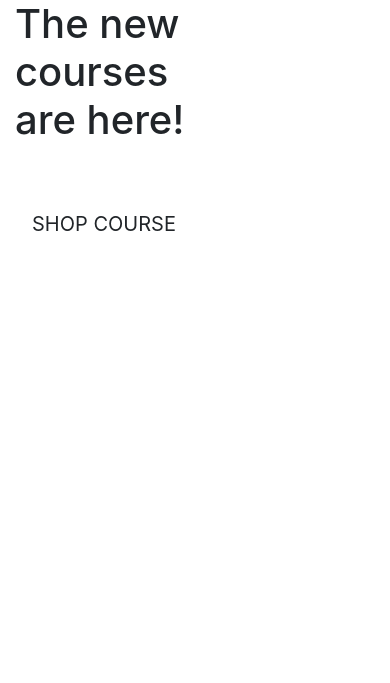
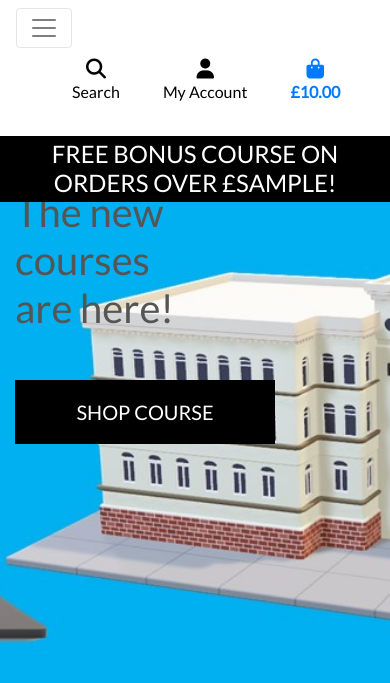
Before and after one commit to DanteHealy/Learn_Shop, a Django app: template home/templates/home/index.html in a window 390 px wide. Shown: the top 683 px of the page. Run offline with Django 3.2, Linux system fonts and the light colour scheme; the template is opened without the code that fills it: most values are stand-ins (such as "Sample title", 1, 10 or a date in 2020); some libraries are stand-ins or nearby versions.

Commit message:
added mobile header and main navbar

```diff
--- a/static/css/base.css
+++ b/static/css/base.css
@@ -3,7 +3,7 @@ html {
 }
 
 body {
-    background: url('/media/homepage_background_cropped.jpg') no-repeat center center fixed;
+    background: url('/media/00background-image.jpg') no-repeat center center fixed;
     background-size: cover;
     height: calc(100vh - 164px);
     color: #555;
@@ -27,7 +27,7 @@ body {
     width: fit-content;
 }
 
-.shop-now-button {
+.shop-course-button {
     background: black;
     color: white;
     min-width: 260px;
@@ -56,6 +56,11 @@ body {
     border: 1px solid black !important;
 }
 
+.bg-black {
+    background: #000 !important;
+}
+
+
 /* -------------------------------- Media Queries */
 
 /* Slightly larger container on xl screens */
--- a/templates/base.html
+++ b/templates/base.html
@@ -1,3 +1,5 @@
+{% load static %}
+
 <!doctype html>
 <html lang="en">
 <head>
@@ -14,6 +16,7 @@
     {% block corecss %}
         <link rel="stylesheet" href="https://stackpath.bootstrapcdn.com/bootstrap/4.4.1/css/bootstrap.min.css" integrity="sha384-Vkoo8x4CGsO3+Hhxv8T/Q5PaXtkKtu6ug5TOeNV6gBiFeWPGFN9MuhOf23Q9Ifjh" crossorigin="anonymous">
         <link href="https://fonts.googleapis.com/css2?family=Lato&display=swap" rel="stylesheet">
+        <link rel="stylesheet" href="{% static 'css/base.css' %}">
     {% endblock %}
 
     {% block extra_css %}
@@ -93,6 +96,20 @@
                     </ul>
                 </div>
             </div>
+            <div class="row bg-white">
+                <nav class="navbar navbar-expand-lg navbar-light w-100">
+                    <button class="navbar-toggler" type="button" data-toggle="collapse" data-target="#main-nav" aria-controls="main-nav" aria-expanded="false" aria-label="Toggle navigation">
+                        <span class="navbar-toggler-icon"></span>
+                    </button>
+                    {% include 'includes/mobile-top-header.html' %}
+                    {% include 'includes/main-nav.html' %}
+                </nav>
+            </div>
+            <div id="delivery-banner" class="row text-center">
+                <div class="col bg-black text-white">
+                    <h4 class="logo-font my-1">Free bonus course on orders over £{{ free_bonus_threshold }}!</h4>
+                </div>
+            </div>
         </header>
 
         {% if messages %}
--- /dev/null
+++ b/templates/includes/main-nav.html
@@ -0,0 +1,50 @@
+<div class="collapse navbar-collapse" id="main-nav">
+    <ul class="navbar-nav w-auto mx-auto">
+        <li class="nav-item dropdown">
+            <a class="logo-font font-weight-bold nav-link text-black mr-5" href="#" id="all-products-link" data-toggle="dropdown" aria-haspopup="true" aria-expanded="false">
+                All Courses
+            </a>
+            <div class="dropdown-menu border-0" aria-labelledby="all-products-link">
+                <a href="" class="dropdown-item">By Price</a>
+                <a href="" class="dropdown-item">By Rating</a>
+                <a href="" class="dropdown-item">By Category</a>
+                <a href="" class="dropdown-item">All Courses</a>
+            </div>
+        </li>
+
+        <li class="nav-item dropdown">
+            <a class="logo-font font-weight-bold nav-link text-black mr-5" href="#" id="clothing-link" data-toggle="dropdown" aria-haspopup="true" aria-expanded="false">
+                Business Courses
+            </a>
+            <div class="dropdown-menu border-0" aria-labelledby="clothing-link">
+                <a href="" class="dropdown-item">Marketing &amp; Sales</a>
+                <a href="" class="dropdown-item">Finance</a>
+                <a href="" class="dropdown-item">Innovation</a>
+                <a href="" class="dropdown-item">Soft Skills</a>
+            </div>
+        </li>
+
+        <li class="nav-item dropdown">
+            <a class="logo-font font-weight-bold nav-link text-black mr-5" href="#" id="homeware-link" data-toggle="dropdown" aria-haspopup="true" aria-expanded="false">
+                Digital Courses
+            </a>
+            <div class="dropdown-menu border-0" aria-labelledby="homeware-link">
+                <a href="" class="dropdown-item">Coding</a>
+                <a href="" class="dropdown-item">Data</a>
+                <a href="" class="dropdown-item">System Deployment</a>
+            </div>
+        </li>
+
+        <li class="nav-item dropdown">
+            <a class="logo-font font-weight-bold nav-link text-black" href="#" id="specials-link" data-toggle="dropdown" aria-haspopup="true" aria-expanded="false">
+                Special Offers
+            </a>
+            <div class="dropdown-menu border-0" aria-labelledby="specials-link">
+                <a href="" class="dropdown-item">New Arrivals</a>
+                <a href="" class="dropdown-item">Deals</a>
+                <a href="" class="dropdown-item">Clearance</a>
+                <a href="" class="dropdown-item">All Specials</a>
+            </div>
+        </li>
+    </ul>
+</div>
--- /dev/null
+++ b/templates/includes/mobile-top-header.html
@@ -0,0 +1,58 @@
+<ul>
+  <li class="list-inline-item">
+    <a class="text-black nav-link d-block d-lg-none" href="#" id="mobile-search" data-toggle="dropdown" aria-haspopup="true" aria-expanded="false">
+        <div class="text-center">
+            <div><i class="fas fa-search fa-lg"></i></div>
+            <p class="my-0">Search</p>
+        </div>
+    </a>
+    <div class="dropdown-menu border-0 w-100 p-3 rounded-0 my-0" aria-labelledby="mobile-search">
+        <form class="form" method="GET" action="">
+            <div class="input-group w-100">
+                <input class="form-control border border-black rounded-0" type="text" name="q" placeholder="Search our site">
+                <div class="input-group-append">
+                    <button class="form-control form-control btn btn-black border border-black rounded-0" type="submit">
+                        <span class="icon">
+                            <i class="fas fa-search"></i>
+                        </span>
+                    </button>
+                </div>
+            </div>
+        </form>
+    </div>
+</li>
+<li class="list-inline-item dropdown">
+    <a class="text-black nav-link d-block d-lg-none" href="#" id="user-options" data-toggle="dropdown" aria-haspopup="true" aria-expanded="false">
+        <div class="text-center">
+            <div><i class="fas fa-user fa-lg"></i></div>
+            <p class="my-0">My Account</p>
+        </div>
+    </a>
+    <div class="dropdown-menu border-0" aria-labelledby="user-options">
+        {% if request.user.is_authenticated %}
+            {% if request.user.is_superuser %}
+                <a href="{% url 'account_logout' %}" class="dropdown-item">Product Management</a>
+            {% endif %}
+            <a href="" class="dropdown-item">My Profile</a>
+            <a href="{% url 'account_logout' %}" class="dropdown-item">Logout</a>
+        {% else %}
+            <a href="{% url 'account_signup' %}" class="dropdown-item">Register</a>
+            <a href="{% url 'account_login' %}" class="dropdown-item">Login</a>
+        {% endif %}
+    </div>
+</li>
+<li class="list-inline-item">
+    <a class="{% if grand_total %}text-primary font-weight-bold{% else %}text-black{% endif %} nav-link d-block d-lg-none" href="">
+        <div class="text-center">
+            <div><i class="fas fa-shopping-bag fa-lg"></i></div>
+            <p class="my-0">
+                {% if grand_total %}
+                    £{{ grand_total|floatformat:2 }}
+                {% else %}
+                    £0.00
+                {% endif %}
+            </p>
+        </div>
+    </a>
+  </li>
+</ul>
```
Also changed, not shown: media/homepage_background_cropped.jpg (deleted).
